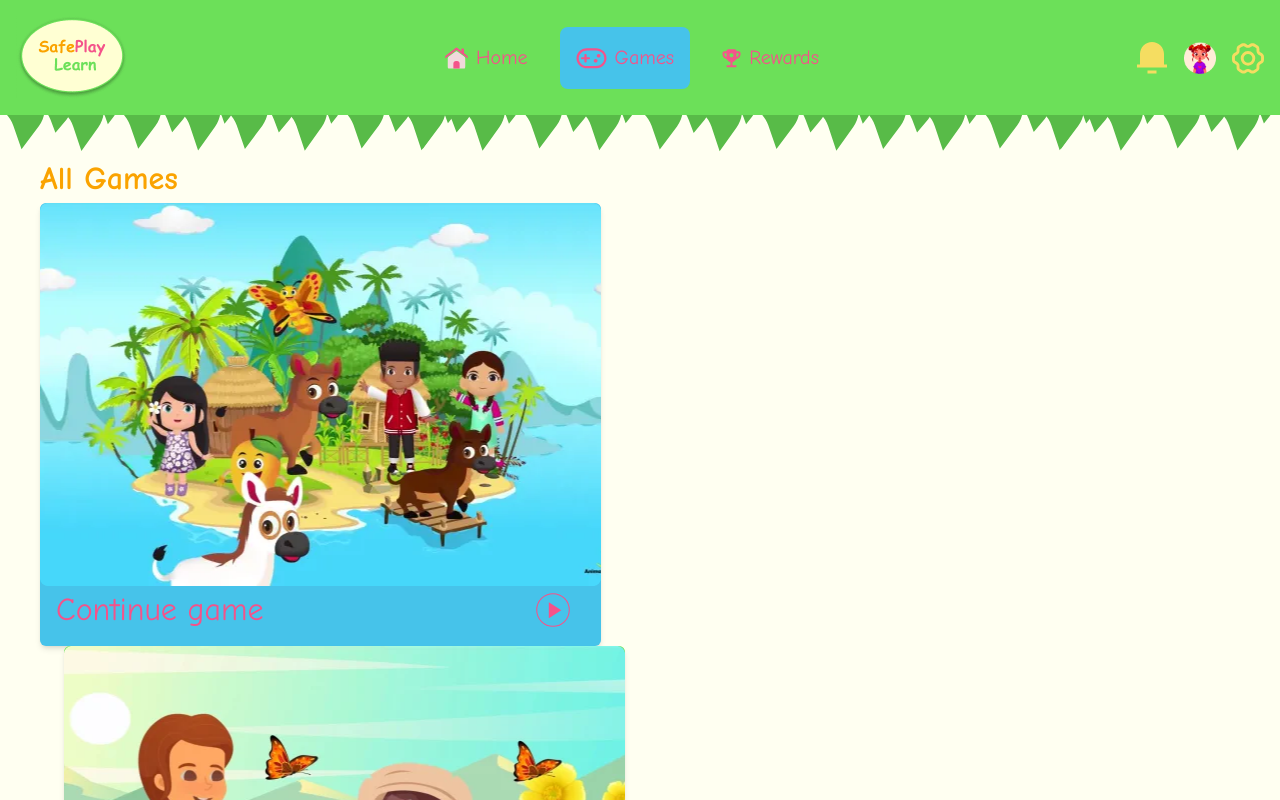
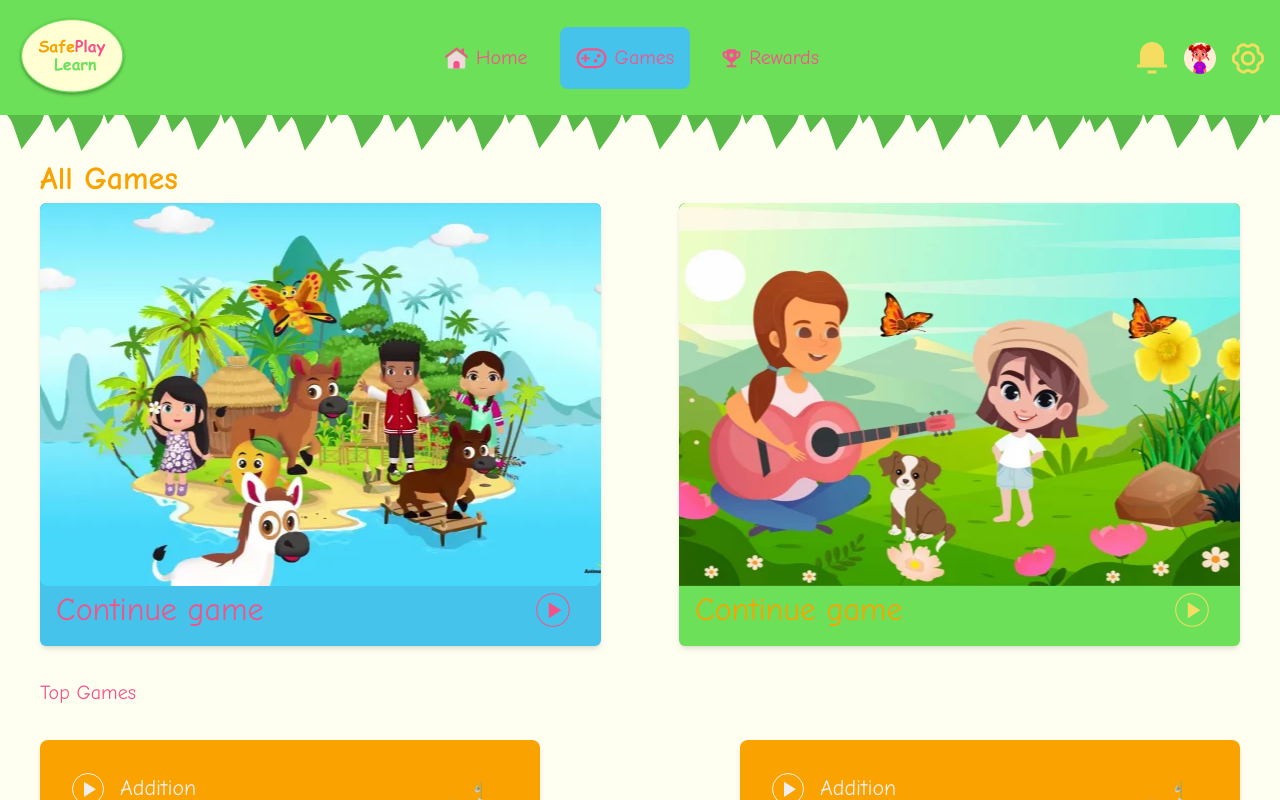
Before and after one commit to yaqeen009/DCIT302-Semester-Project, a React (Vite) app in the folder frontend/: page /games in a window 1280 px wide. Shown: the top 800 px of the page. Built offline with nearby package versions, Linux system fonts and the light colour scheme.

Commit message:
game page&component update

```diff
--- a/frontend/src/components/game.jsx
+++ b/frontend/src/components/game.jsx
@@ -4,7 +4,7 @@ import play from "../assets/play.svg";
 const Game = ({ gameName, bgColor, category }) => {
   return (
     <div
-      className={`game relative w-[562px] max-w-[90vw] h-[128px] sm:w-[400px] sm:h-[15vh] md:w-[450px] lg:w-[500px] ${bgColor} overflow-clip rounded-lg py-8 mb-4 shadow-md`}
+      className={`game relative w-[562px] max-w-[90vw] h-[128px] sm:w-[400px] sm:h-[15vh] md:w-[350px] lg:w-[500px] ${bgColor} overflow-clip rounded-lg py-8 mb-4 shadow-md`}
     >
       <div className="px-8">
         <div className="flex flex-row items-center">
--- a/frontend/src/pages/games.jsx
+++ b/frontend/src/pages/games.jsx
@@ -24,7 +24,7 @@ const Games = () => {
           {/* Top Games Section */}
           <div className="flex flex-row sm:flex-wrap justify-between sm:flex-col sm:space-y-4">
             {/* First Game Card */}
-            <div className="flex flex-col md:flex-row md:space-x-4 lg:space-x-6 justify-between w-full">
+            <div className="flex flex-col md:flex-row md:space-x-4 sm:flex-wrap lg:space-x-6 lg:flex-row justify-between w-full">
               <Card
                 coverImg={beach}
                 bgColor={"bg-success-100"}
@@ -141,7 +141,7 @@ const Games = () => {
 
         {/* Bottom Grass Image */}
         <img
-          className="absolute -bottom-12 sm:-bottom-12 left-0 w-full z-10 rotate-180 mt-10"
+          className="absolute -bottom-16 sm:-bottom-12 left-0 w-full z-10 rotate-180 mt-10"
           src={grass}
         />
       </div>
```
